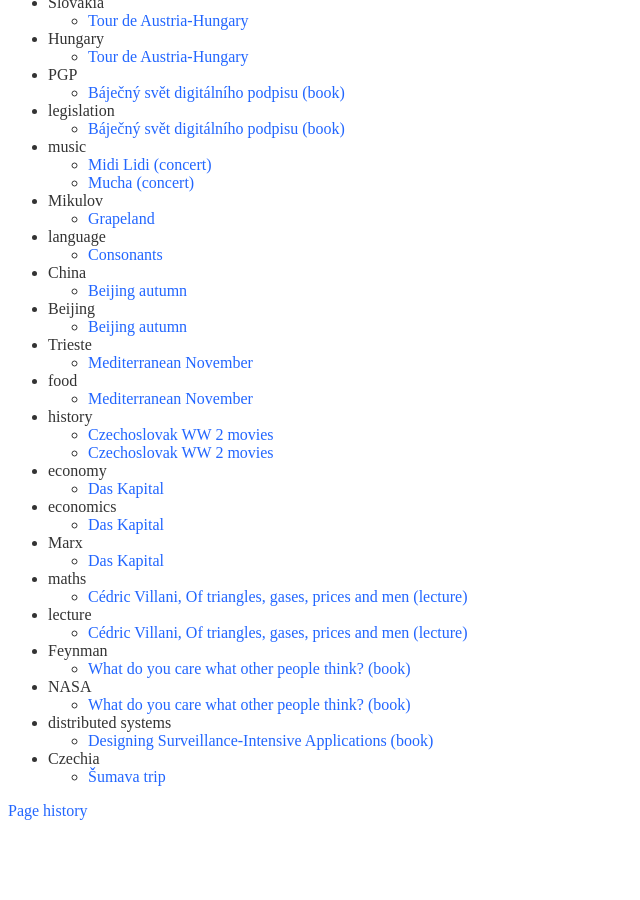
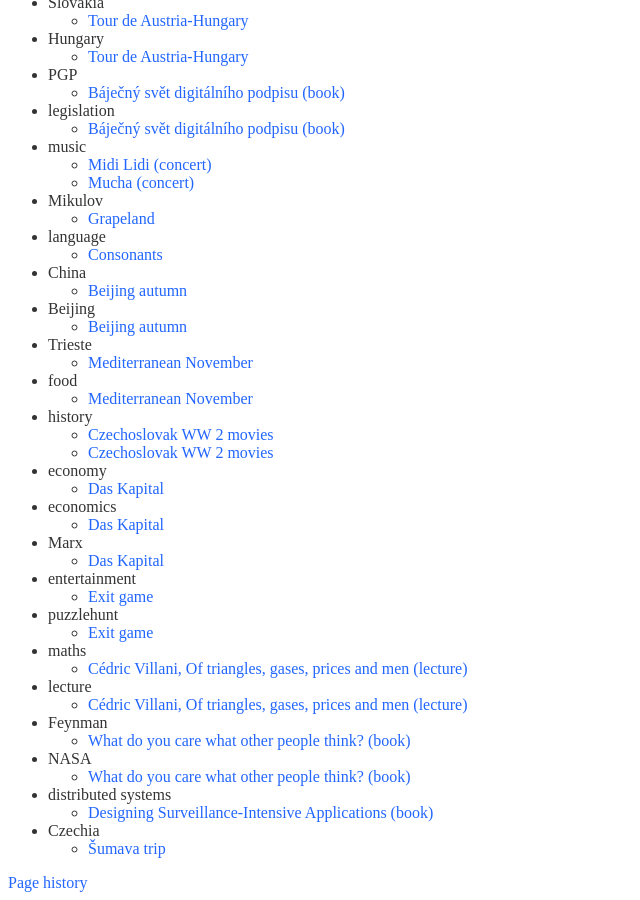
Before and after one commit to Werkov/Werkov.github.io, a Jekyll site: the page built from tags.md, in a window 1280 px wide and 900 px high, scrolled down 2252 px. Shown: the whole window, without its empty margins (0-640 px from the left). Built offline with Jekyll 4.4.1, drawn with Linux system fonts in a browser that asks for light colours; before the commit the page ends 3080 px from its top, so only the background shows below that; some of the changed text lies outside the part shown.

Commit message:
Exit game: finalize

```diff
--- a/_drafts/exit-game.md
+++ b/_posts/2017-02-20-exit-game.md
@@ -1,3 +1,10 @@
+---
+layout: post
+title: Exit game
+tags: entertainment puzzlehunt
+hidden: true
+---
+
 - room with artifacts
 - not much parallelization, straighforward what to do
 - not so clear how to do it -- fun
```
